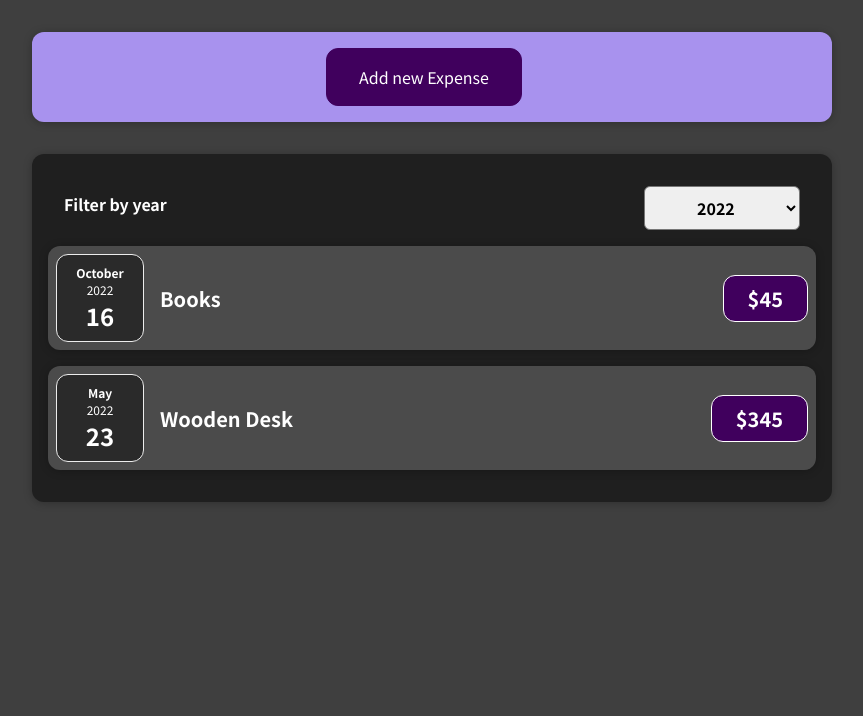
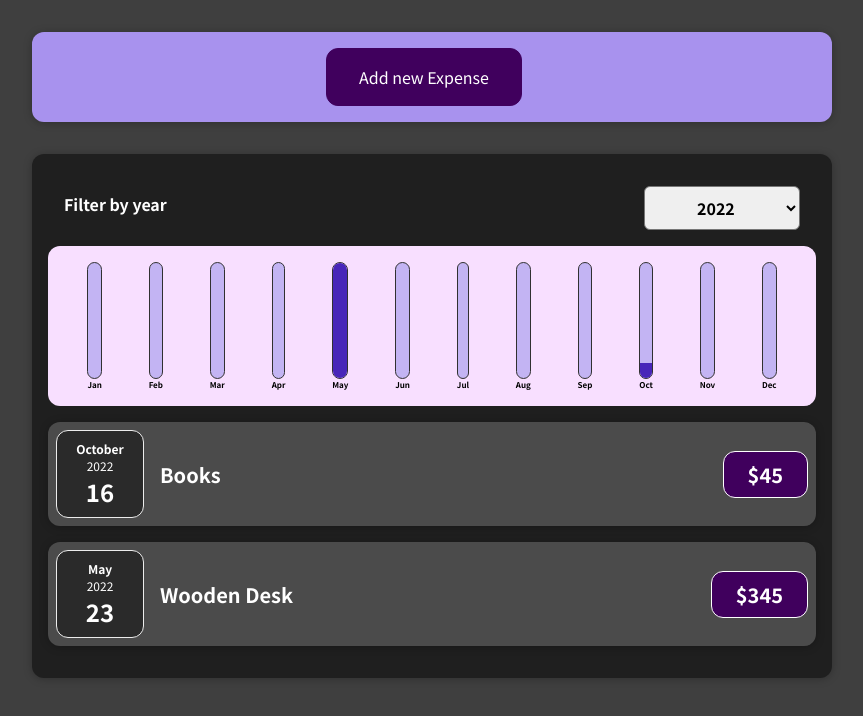
Before and after one commit to sofia-chuieva/react-expenses-app, a React (Create React App) app: page / in a window 1280 px wide. Shown: the top 716 px of the page, without its empty margins (208-1071 px from the left). Built offline with nearby package versions, Linux system fonts and the light colour scheme.

Commit message:
final changes

```diff
--- a/src/App.js
+++ b/src/App.js
@@ -34,7 +34,7 @@
   return (
     <div>
       <NewExpense onAddExpense={addExpenseData} />
-      <Expenses expenses={expenses} />
+      <Expenses items={expenses} />
     </div>
   );
 }
--- /dev/null
+++ b/src/components/Chart/Chart.js
@@ -0,0 +1,23 @@
+import React from "react";
+import "../../style/Chart.css";
+import ChartBar from "./ChartBar";
+
+const Chart = ({ dataPoints }) => {
+  const valueArray = dataPoints.map((item) => item.value); //return just values
+  const totalMax = Math.max(...valueArray);
+
+  return (
+    <div className="chart">
+      {dataPoints.map((item) => (
+        <ChartBar
+          key={item.label}
+          value={item.value}
+          maxValue={totalMax}
+          label={item.label}
+        />
+      ))}
+    </div>
+  );
+};
+
+export default Chart;
--- /dev/null
+++ b/src/components/Chart/ChartBar.js
@@ -0,0 +1,24 @@
+import React from "react";
+import "../../style/ChartBar.css";
+
+const ChartBar = ({ label, value, maxValue }) => {
+  let barFillHeight = "0%";
+
+  if (maxValue > 0) {
+    barFillHeight = Math.round((value / maxValue) * 100) + "%";
+  }
+
+  return (
+    <div className="chart-bar">
+      <div className="chart-bar__inner">
+        <div
+          className="chart-bar__fill"
+          style={{ height: barFillHeight }}
+        ></div>
+      </div>
+      <div className="chart-bar__label">{label}</div>
+    </div>
+  );
+};
+
+export default ChartBar;
--- a/src/components/Expenses/Expenses.js
+++ b/src/components/Expenses/Expenses.js
@@ -3,15 +3,16 @@
 import "../../style/Expenses.css";
 import ExpensesFilter from "./ExpensesFilter";
 import ExpensesList from "./ExpensesList";
+import ExpensesChart from "./ExpensesChart";
 
-const Expenses = ({ expenses }) => {
+const Expenses = ({ items }) => {
   const [filteredYear, setFilteredYear] = useState("2022");
 
   const filterChangeHandler = (selectedYear) => {
     setFilteredYear(selectedYear);
   };
 
-  const filteredExpenses = expenses.filter((expense) => {
+  const filteredExpenses = items.filter((expense) => {
     return expense.date.getFullYear().toString() === filteredYear;
   });
 
@@ -22,6 +23,7 @@
           selectedValue={filteredYear}
           onChangeFilter={filterChangeHandler}
         />
+        <ExpensesChart expenses={filteredExpenses} />
         <ExpensesList items={filteredExpenses} />
       </Card>
     </div>
--- /dev/null
+++ b/src/components/Expenses/ExpensesChart.js
@@ -0,0 +1,63 @@
+import React from "react";
+import Chart from "../Chart/Chart";
+
+const ExpensesChart = ({ expenses }) => {
+  const chartDataPoints = [
+    {
+      label: "Jan",
+      value: 0,
+    },
+    {
+      label: "Feb",
+      value: 0,
+    },
+    {
+      label: "Mar",
+      value: 0,
+    },
+    {
+      label: "Apr",
+      value: 0,
+    },
+    {
+      label: "May",
+      value: 0,
+    },
+    {
+      label: "Jun",
+      value: 0,
+    },
+    {
+      label: "Jul",
+      value: 0,
+    },
+    {
+      label: "Aug",
+      value: 0,
+    },
+    {
+      label: "Sep",
+      value: 0,
+    },
+    {
+      label: "Oct",
+      value: 0,
+    },
+    {
+      label: "Nov",
+      value: 0,
+    },
+    {
+      label: "Dec",
+      value: 0,
+    },
+  ];
+
+  for (const expense of expenses) {
+    const expenseMonth = expense.date.getMonth();
+    chartDataPoints[expenseMonth].value += expense.amount;
+  }
+
+  return <Chart dataPoints={chartDataPoints} />;
+};
+export default ExpensesChart;
--- a/src/components/NewExpense/Form.js
+++ b/src/components/NewExpense/Form.js
@@ -23,7 +23,7 @@
 
     const expenseData = {
       title: enteredTitle,
-      amount: enteredAmount,
+      amount: +enteredAmount,
       date: new Date(enteredDate),
     };
 
--- /dev/null
+++ b/src/style/Chart.css
@@ -0,0 +1,9 @@
+.chart {
+  padding: 1rem;
+  border-radius: 12px;
+  background-color: #f8dfff;
+  text-align: center;
+  display: flex;
+  justify-content: space-around;
+  height: 10rem;
+}
--- /dev/null
+++ b/src/style/ChartBar.css
@@ -0,0 +1,30 @@
+.chart-bar {
+  height: 100%;
+  display: flex;
+  flex-direction: column;
+  align-items: center;
+}
+
+.chart-bar__inner {
+  height: 100%;
+  width: 100%;
+  border: 1px solid #313131;
+  border-radius: 12px;
+  background-color: #c3b4f3;
+  overflow: hidden;
+  display: flex;
+  flex-direction: column;
+  justify-content: flex-end;
+}
+
+.chart-bar__fill {
+  background-color: #4826b9;
+  width: 100%;
+  transition: all 0.3s ease-out;
+}
+
+.chart-bar__label {
+  font-weight: bold;
+  font-size: 0.5rem;
+  text-align: center;
+}
```
